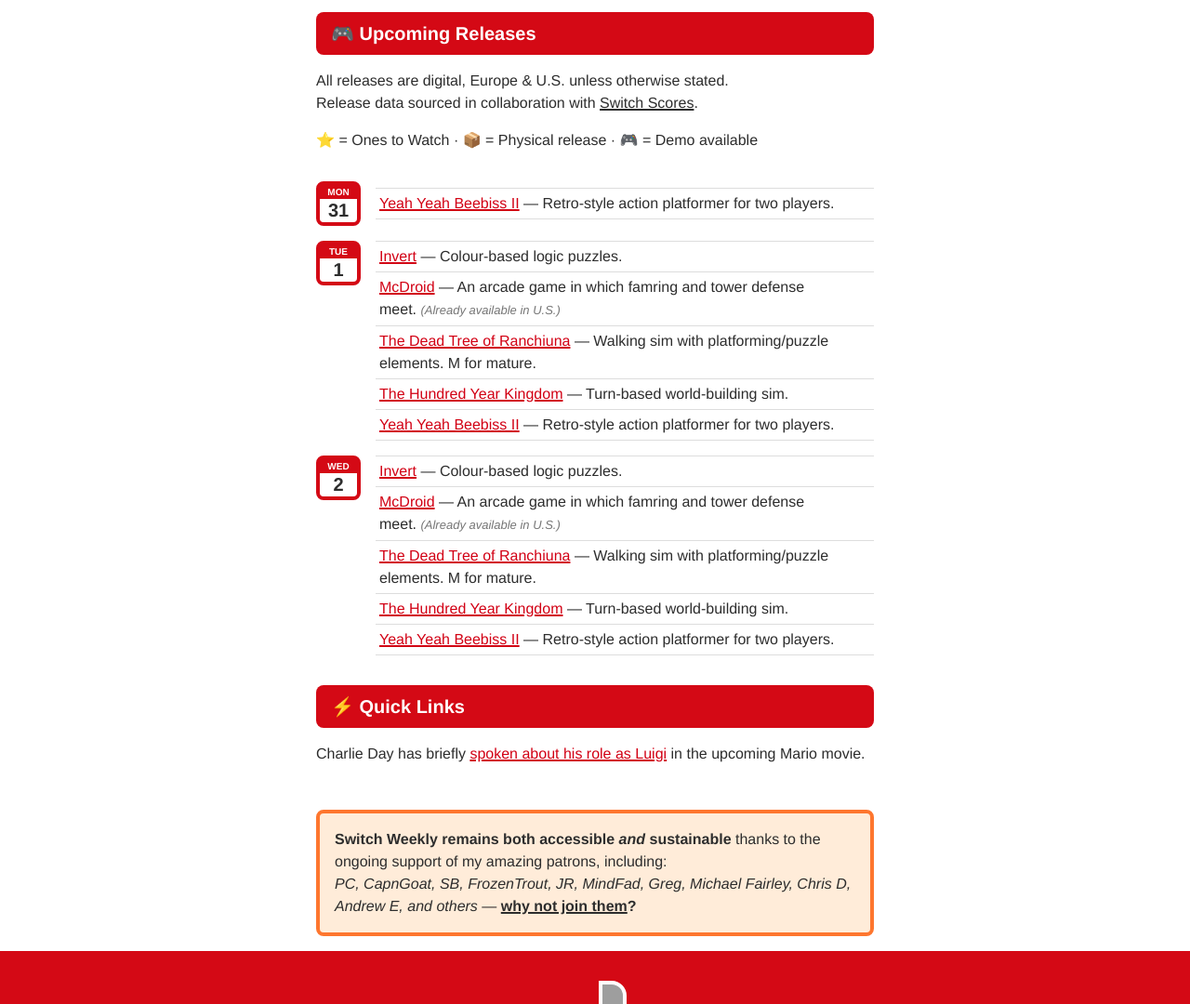
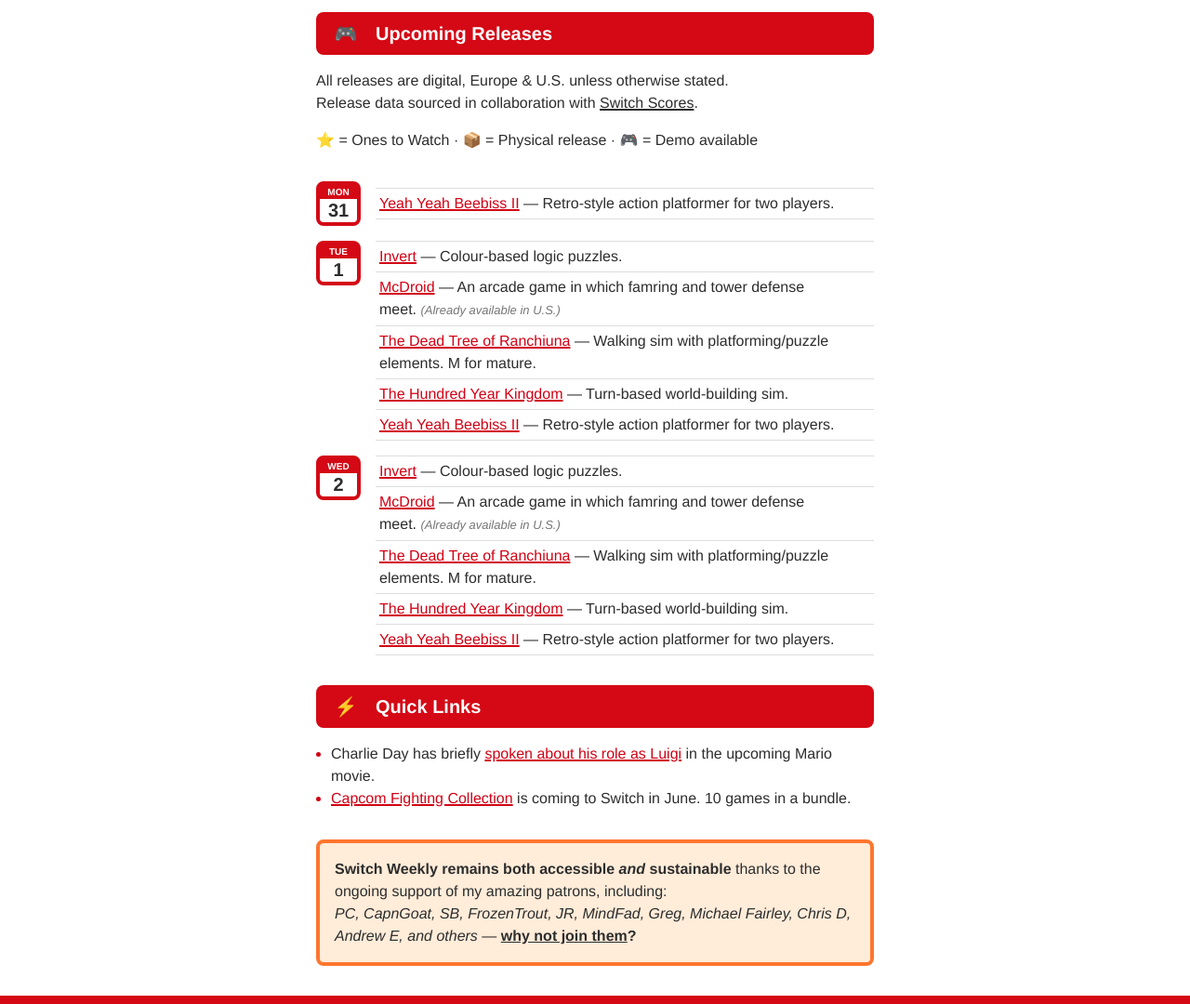
Before and after one commit to hteumeuleu/switchweekly, a plain HTML site: page index.html in a window 1280 px wide. Shown: the part 1854-2934 px from the top of the page at 93% size. Drawn offline with Linux system fonts and the light colour scheme; grey boxes are pictures that could not be loaded.

Commit message:
Update design

```diff
--- a/index.html
+++ b/index.html
@@ -169,7 +169,7 @@
 				<table border="0" cellpadding="0" cellspacing="0" role="presentation" style="width:100%;">
 					<tr>
 						<td style="padding:16px;">
-							<div style="display:inline-block; padding:4px 16px; background:#888; border-radius:8px;">
+							<div style="display:inline-block; padding:4px 16px; background:#fff; border-radius:8px;" class="sw-dark-background-color">
 								<p style="margin:0; color:#eee; font:16px/24px 'Helvetica Neue', sans-serif;">
 									🎮 <b>Currently Playing</b>
 								</p>
@@ -213,8 +213,8 @@
 							<table border="0" cellpadding="0" cellspacing="0" role="presentation" style="width:100%; background-color:#d40915; border-radius:8px;" class="sw-dark-background-color-red">
 								<tr>
 									<td style="padding:8px 16px;">
-										<h2 style="margin:0; color:#fff; font:bold 20px/30px 'Helvetica Neue', sans-serif;">
-											🎮 Upcoming Releases
+										<h2 style="display:flex; margin:0; color:#fff; font:bold 20px/30px 'Helvetica Neue', sans-serif;">
+											<span style="width:32px; padding-right:16px; text-align:center;">🎮</span> Upcoming Releases
 										</h2>
 									</td>
 								</tr>
@@ -304,25 +304,30 @@
 							<table border="0" cellpadding="0" cellspacing="0" role="presentation" style="width:100%; background-color:#d40915; border-radius:8px;" class="sw-dark-background-color-red">
 								<tr>
 									<td style="padding:8px 16px;">
-										<h2 style="margin:0; color:#fff; font:bold 20px/30px 'Helvetica Neue', sans-serif;">
-											⚡️ Quick Links
+										<h2 style="display:flex; margin:0; color:#fff; font:bold 20px/30px 'Helvetica Neue', sans-serif;">
+											<span style="width:32px; padding-right:16px; text-align:center;">⚡️</span> Quick Links
 										</h2>
 									</td>
 								</tr>
 							</table>
-							<p style="margin:16px 0; color:#2d2d2d; font:16px/24px 'Helvetica Neue', sans-serif;" class="sw-text">
-								Charlie Day has briefly <a href="https://www.nintendoenthusiast.com/charlie-day-luigi-says-mario-movie-script-is-top-secret-theyll-break-his-neck-if-he-talks/">spoken about his role as Luigi</a> in the upcoming Mario movie.
-							</p>
+							<ul style="margin:16px 0; padding:0 0 0 16px; list-style:disc outside;" role="list">
+								<li style="color:#d20014; font:16px/24px 'Helvetica Neue', sans-serif;" class="sw-dark-color-red">
+									<span style="color:#2d2d2d;" class="sw-text">Charlie Day has briefly <a href="https://www.nintendoenthusiast.com/charlie-day-luigi-says-mario-movie-script-is-top-secret-theyll-break-his-neck-if-he-talks/">spoken about his role as Luigi</a> in the upcoming Mario movie.</span>
+								</li>
+								<li style="color:#d20014; font:16px/24px 'Helvetica Neue', sans-serif;" class="sw-dark-color-red">
+									<span style="color:#2d2d2d;" class="sw-text"><a href="https://www.youtube.com/watch?v=ll46OAcwPJI">Capcom Fighting Collection</a> is coming to Switch in June. 10 games in a bundle.</span>
+								</li>
+							</ul>
 						</td>
 					</tr>
 				</table>
 				<table border="0" cellpadding="0" cellspacing="0" role="presentation" style="width:100%;">
 					<tr>
-						<td style="padding:16px;">
+						<td style="padding:0 16px 32px;">
 							<table border="0" cellpadding="0" cellspacing="0" role="presentation" style="width:100%; background-color:#ffecd9; border:4px solid #fe762e; border-radius:8px;">
 								<tr>
 									<td style="padding:16px;">
-										<p style="margin:0; color:#2d2d2d; font:16px/24px 'Helvetica Neue', sans-serif;" class="sw-text">
+										<p style="margin:0; color:#2d2d2d; font:16px/24px 'Helvetica Neue', sans-serif;">
 											<strong>Switch Weekly remains both accessible <em>and</em> sustainable</strong> thanks to the ongoing support of my&nbsp;amazing patrons, including:<br>
 											<em>PC,&nbsp;CapnGoat, SB,&nbsp;FrozenTrout, JR,&nbsp;MindFad, Greg, Michael Fairley, Chris D, Andrew E, and others</em>&nbsp;—&nbsp;<strong><a href="https://www.patreon.com/switchweekly" style="color:inherit;">why not join them</a>?</strong>
 										</p>
@@ -352,9 +357,9 @@
 									</div>
 								</div>
 								<div style="display:inline-block; height:96px; vertical-align:top;">
-									<div style="position:sticky; top:25vh; display:inline-block; margin:0 4px; border:4px solid #fff; background-color:#fff; background-image:url('https://i.imgur.com/vfwKztc.png'); border-radius:0 16px 16px 0;">
+									<div style="position:sticky; top:max(33vh, 300px); display:inline-block; margin:0 4px; border:4px solid #fff; background-color:#fff; background-image:url('https://i.imgur.com/vfwKztc.png'); border-radius:0 16px 16px 0;">
 										<div style="height:56px; width:22px; overflow:hidden;">
-											<div style="margin:24px auto 0; border-radius:50%; width:14px; height:14px; background:#d40915;"></div>
+											<div style="margin:24px auto 0; border-radius:50%; width:14px; height:14px; background:#d40915;" class="sw-dark-background-color-red"></div>
 										</div>
 									</div>
 								</div>
```
